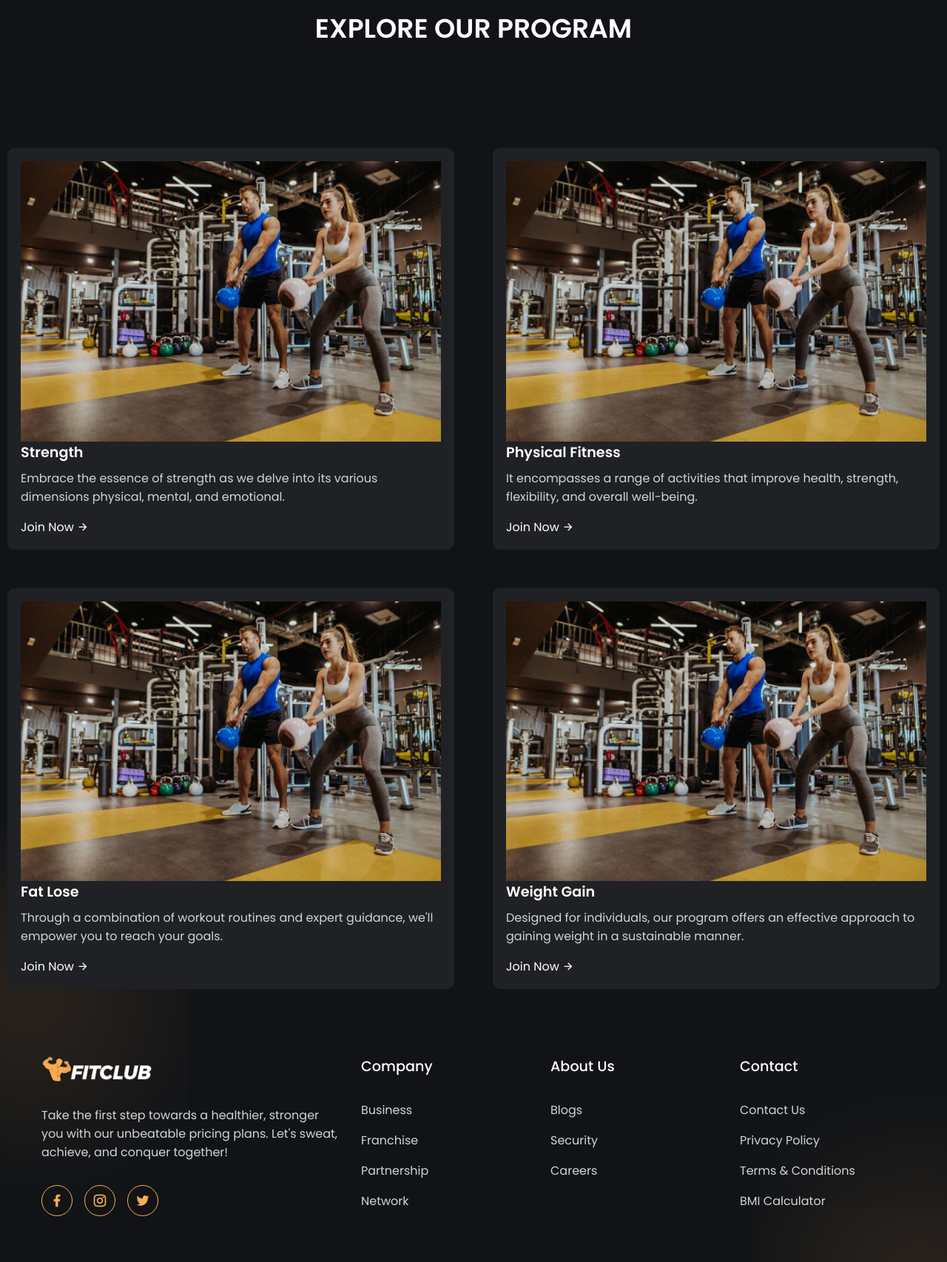
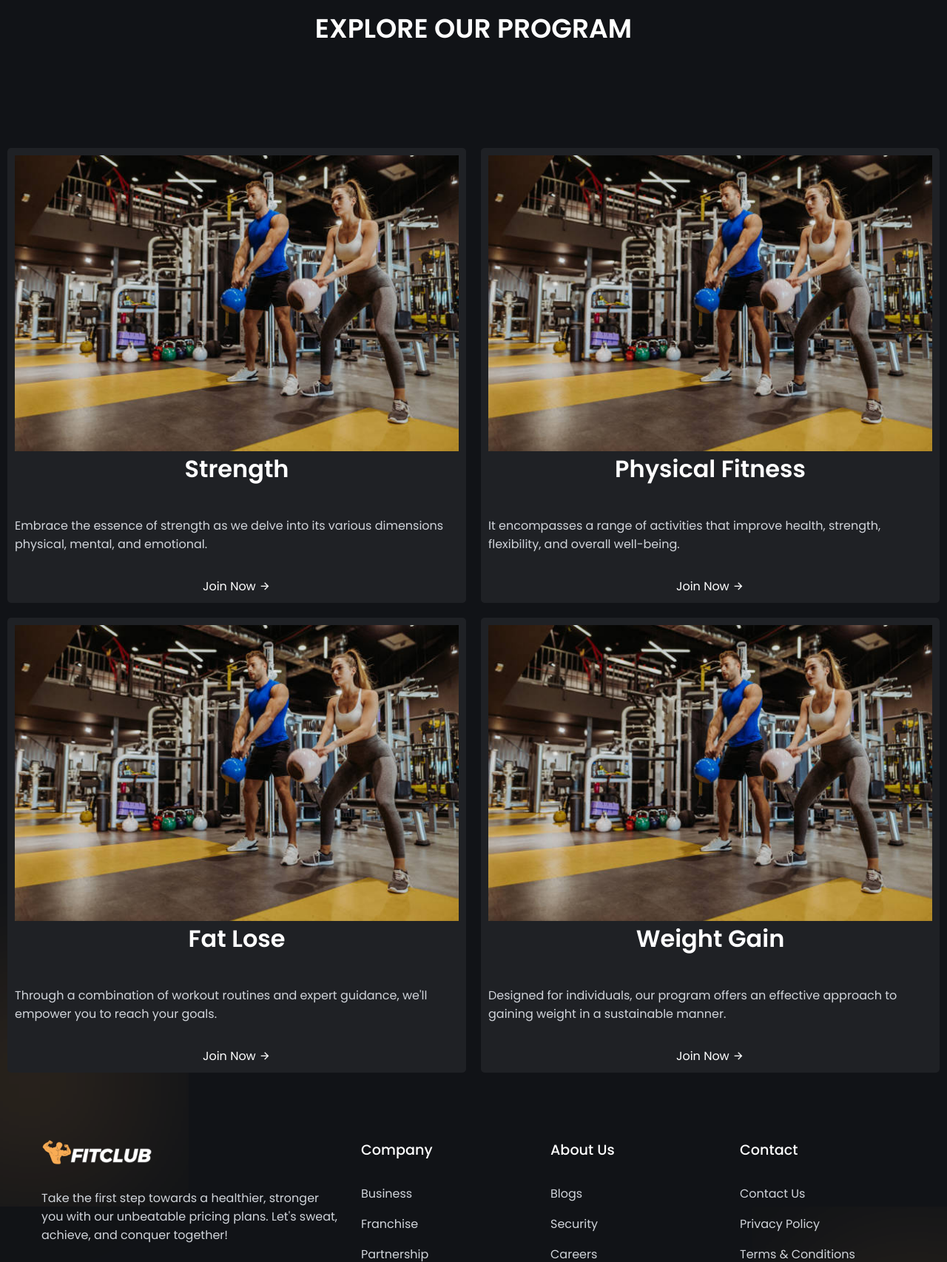
Before and after one commit to Hamza-Belcaid/gym-website, a PHP site: page /classes.html in a window 1280 px wide. Shown: the part 148-1854 px from the top of the page at 74% size. Run offline with PHP 8.4, Linux system fonts and the light colour scheme; some libraries are stand-ins or nearby versions.

Commit message:
Tweaked values

```diff
--- a/classes.html
+++ b/classes.html
@@ -30,13 +30,13 @@
 
         .explore__card {
             flex-grow: 1;
-            flex-basis: calc(40% - 10px); /* Adjust the value as needed */
+            flex-basis: calc(45% - 10px); /* Adjust the value as needed */
             margin: 10px; /* Adjust the margin as needed */
         }
 
         @media screen and (max-width: 768px) {
             .explore__card {
-                flex-basis: calc(100% - 10px); /* Adjust the value as needed */
+                flex-basis: calc(1000% - 10px); /* Adjust the value as needed */
             }
         }
       </style>
--- a/css/classes.css
+++ b/css/classes.css
@@ -223,15 +223,19 @@ nav {
   margin-top: 4rem;
   display: grid;
   grid-template-columns: repeat(4, 1fr);
-  gap: 2rem;
+  gap: 0rem;
 }
 
 .explore__card {
-  padding: 1rem;
-  background-color: var(--primary-color-light);
-  border: 2px solid transparent;
-  border-radius: 10px;
-  transition: 0.3s;
+    display: flex;
+    flex-direction: column;
+    align-items: center; /* Center content horizontally */
+    justify-content: center; /* Center content vertically */
+    padding: 0.5rem;
+    background-color: var(--primary-color-light);
+    border: 2px solid transparent;
+    border-radius: 5px;
+    transition: 0.2s;
 }
 
 .explore__card:hover {
@@ -250,20 +254,20 @@ nav {
 }
 
 .explore__card h4 {
-  margin-bottom: 0.5rem;
-  font-size: 1.2rem;
+  margin-bottom: 2.5rem;
+  font-size: 2rem;
   font-weight: 600;
   color: var(--white);
 }
 
 .explore__card p {
-  margin-bottom: 1rem;
+  margin-bottom: 2rem;
   color: var(--text-light);
 }
 
 .explore__card a {
   color: var(--white);
-  transition: 0.3s;
+  transition: 0.2s;
 }
 
 .explore__card a:hover {
```
